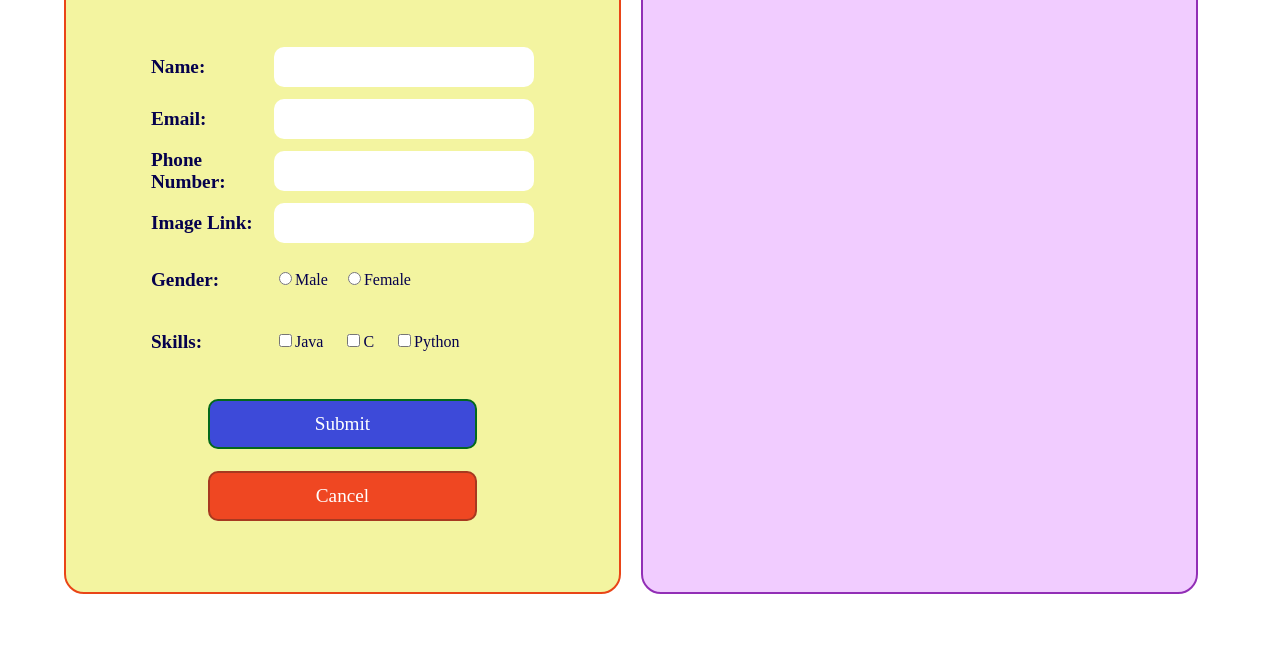
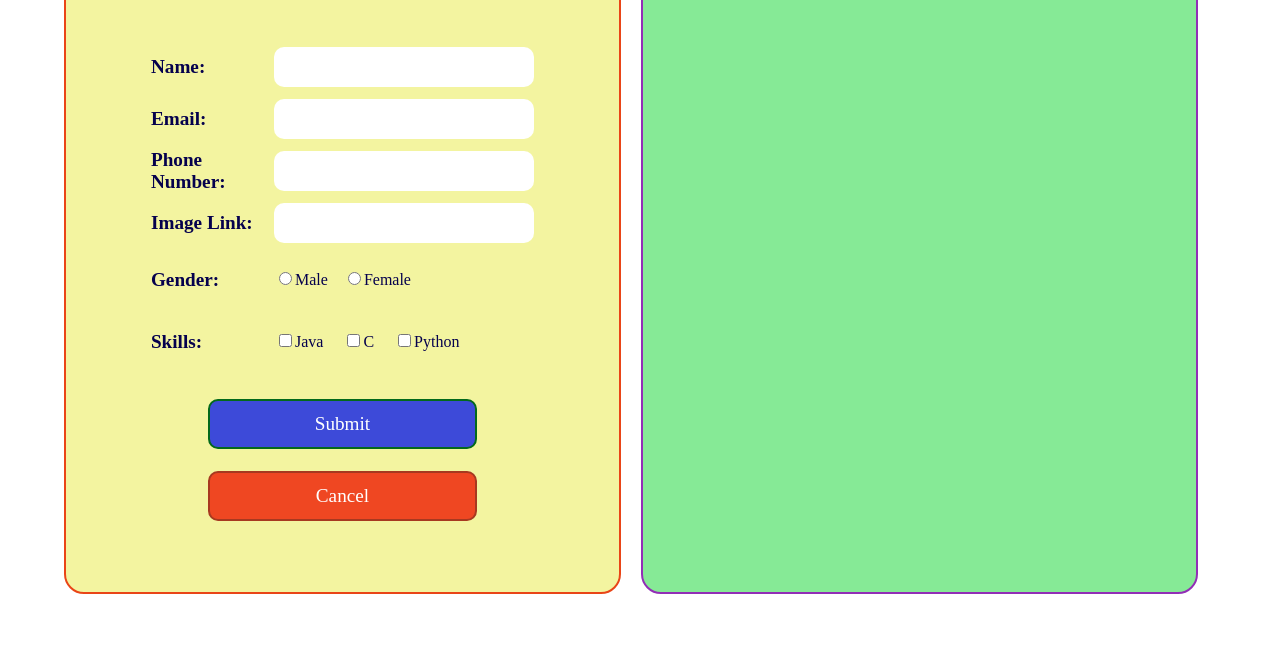
Before and after one commit to Sachin-75/Student-Registration-Form, a plain HTML site: page index.html in a window 1280 px wide. Shown: the part 140-800 px from the top of the page. Drawn offline with nearby package versions, Linux system fonts and the light colour scheme; a web font is replaced by a local one.

Commit message:
Update style.css

```diff
--- a/style.css
+++ b/style.css
@@ -46,7 +46,7 @@
 
 .div2 {
     margin-left: 20px;
-    background-color: #f1ccff;
+    background-color: #86ea96;
     border: 2px #922eb6 solid;
 }
 
```
